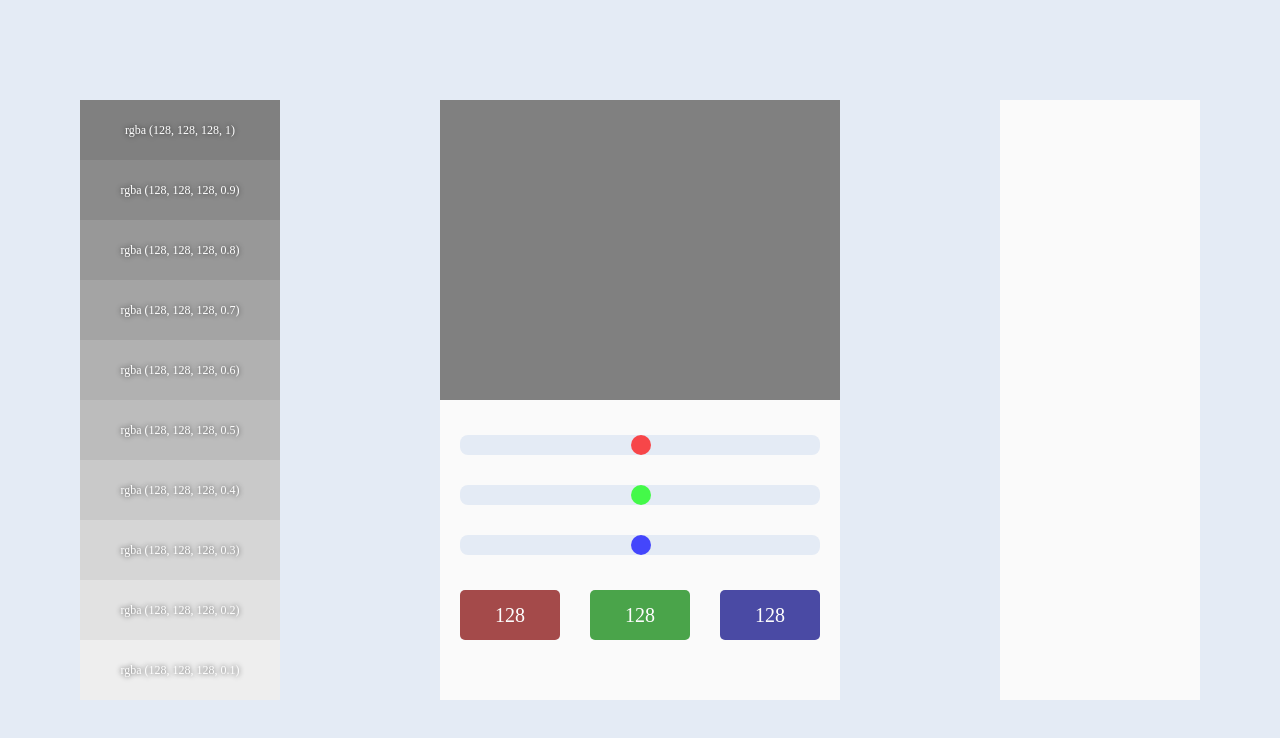
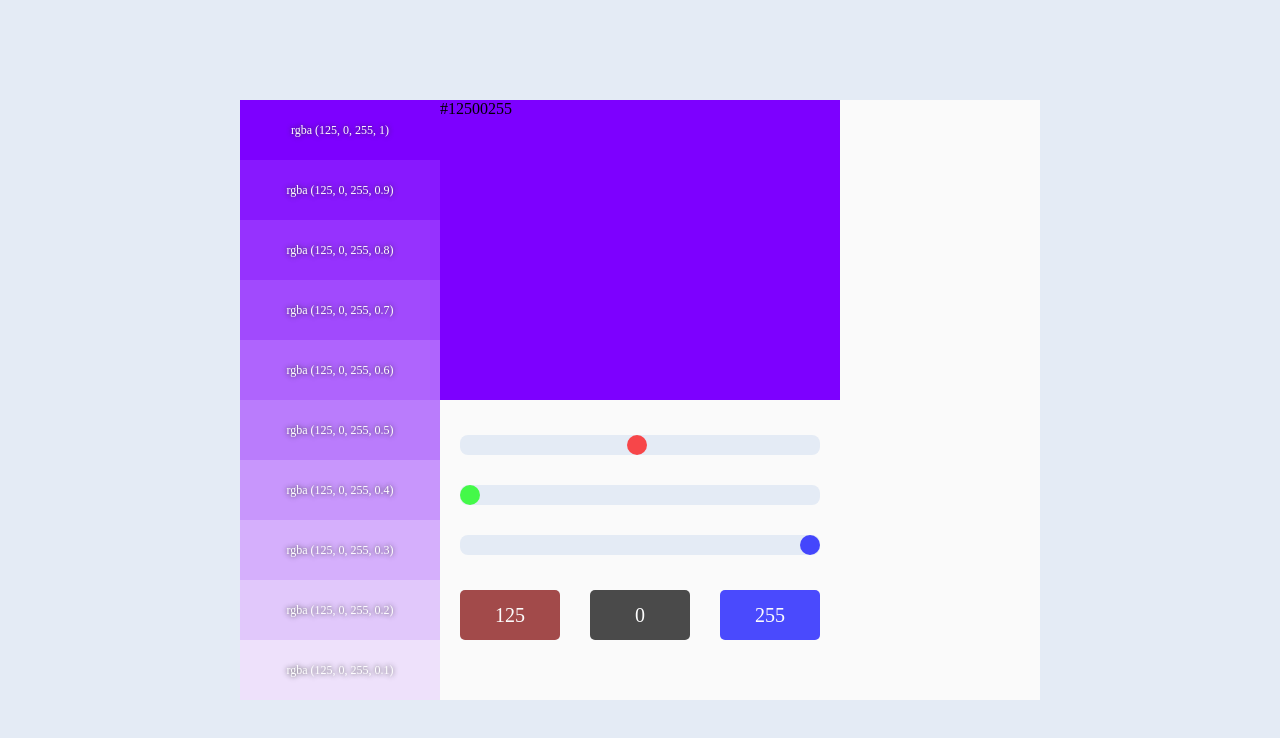
Before and after one commit to miladxdev/color-picker-app, a plain HTML site: page index.html in a window 1280 px wide. Drawn offline with Linux system fonts and the light colour scheme.

Commit message:
first commit

```diff
--- a/app.js
+++ b/app.js
@@ -2,9 +2,19 @@ const header = document.getElementById("header");
 const redSlider = document.getElementById("red");
 const greenSlider = document.getElementById("green");
 const blueSlider = document.getElementById("blue");
+const HEX =  document.getElementById("hex");
 
 const shades = document.querySelectorAll(".color-shade > span");
 const RGB = document.querySelectorAll(".rgb > span"); // all <span> tags in the .rgb class
+
+function componentToHex(c) {
+    var hex = c.toString(16);
+    return hex.length == 1 ? "0" + hex : hex;
+}
+
+function rgbToHex(r, g, b) {
+    return "#" + componentToHex(r) + componentToHex(g) + componentToHex(b);
+}
 
 
 setInterval(() => {
@@ -21,6 +31,8 @@ setInterval(() => {
     RGB[2].style.background = `rgb(0, 0, ${blueSlider.value})`;
 
 
+    HEX.innerHTML = rgbToHex(redSlider.value, greenSlider.value, blueSlider.value);
+
     let alpha = 1;
     for (let s in shades) {
         shades[s].style.background = `rgba(${redSlider.value},${greenSlider.value},${blueSlider.value}, ${alpha})`;
@@ -29,4 +41,6 @@ setInterval(() => {
         console.log(alpha);
     }
 
+
+
 }, 10);
--- a/index.html
+++ b/index.html
@@ -25,18 +25,21 @@
 
     <div class="color-pick">
         <div id="header">
-
+            <span id="hex"></span>
         </div>
         <div class="main">
             <div class="range-sliders">
-                <input type="range" min="0" max="255" class="slider" id="red">
-                <input type="range" min="0" max="255" class="slider" id="green">
-                <input type="range" min="0" max="255" class="slider" id="blue">
+                <input type="range" min="0" max="255" value="125" class="slider" id="red">
+                <input type="range" min="0" max="255" value="0" class="slider" id="green">
+                <input type="range" min="0" max="255" value="255" class="slider" id="blue">
             </div>
             <div class="rgb">
                 <span></span>
                 <span></span>
                 <span></span>
+            </div>
+            <div class="E">
+                <span id=E></span>
             </div>
         </div>
     </div>
--- a/style.css
+++ b/style.css
@@ -9,9 +9,8 @@ body {
     background: #e4ebf5;
     height: 100vh;
     display: flex;
-    justify-content: space-around;
+    justify-content: center;
     align-items: center;
-
     font-family: '@Microsoft Yahei Ui Light';
 }
 
@@ -29,6 +28,10 @@ body {
     padding: 20px;
 }
 
+
+.header {
+
+}
 
 .range-sliders {
     height: 150px;
```
